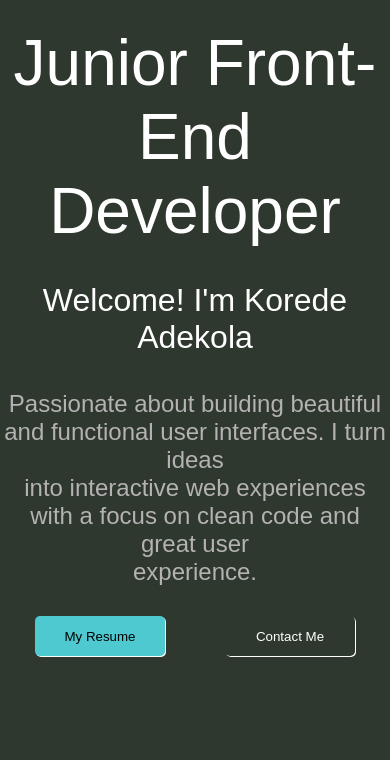
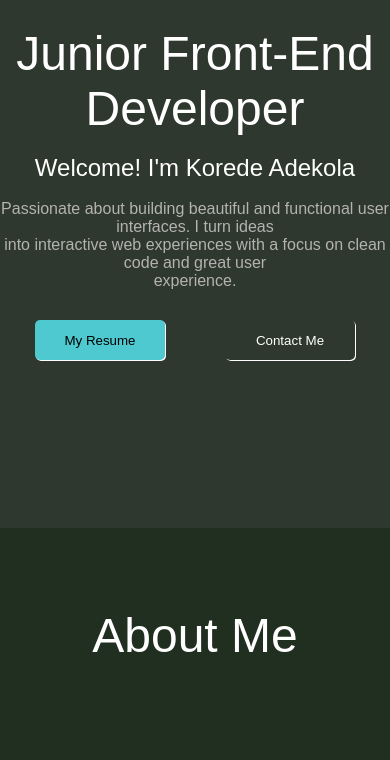
Before and after one commit to KoryTECH/korede-portfolio, a plain HTML site: page index.html in a window 390 px wide. Shown: the part 54-814 px from the top of the page. Drawn offline with Linux system fonts and the light colour scheme.

Commit message:
Update styles.css

```diff
--- a/styles.css
+++ b/styles.css
@@ -277,8 +277,16 @@ i {
     gap: 10px;
   }
   .mainhero {
-    font-size:30px;
     margin: 0;
+  }
+ .dev {
+   font-size: 3rem;
+ }
+ .name{
+   font-size: 1.5rem;
+ }
+  .hero{
+    font-size: 1rem;
   }
   .aboutdiv {
     display: flex;
```
